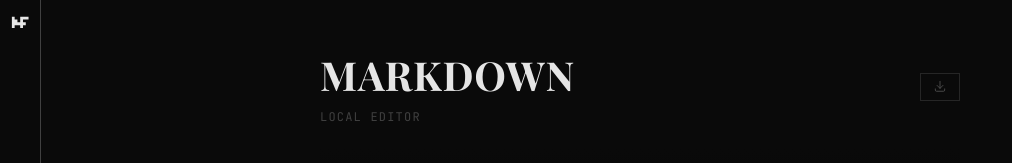
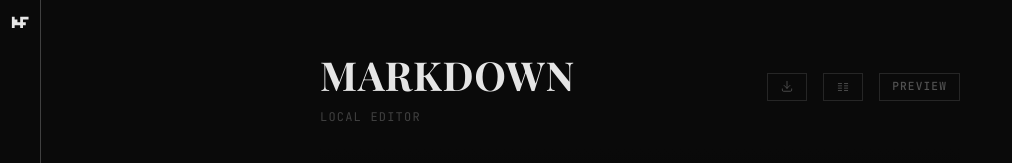
Before and after one commit to nathanialf/React-Portfolio, a Next.js app: page /markdown in a window 1280 px wide. Shown: the top 163 px of the page, without its empty margins (0-1012 px from the left). Built offline with nearby package versions, Linux system fonts and the light colour scheme.

Commit message:
Restore preview and side-by-side functionality to markdown editor

```diff
--- a/src/app/markdown/page.tsx
+++ b/src/app/markdown/page.tsx
@@ -1,11 +1,14 @@
 'use client';
 
-import React, { useEffect, useRef } from 'react';
+import React, { useState, useEffect, useRef } from 'react';
 import { EditorState } from '@codemirror/state';
 import { EditorView, keymap, placeholder } from '@codemirror/view';
 import { defaultKeymap, history, historyKeymap } from '@codemirror/commands';
 import { markdown } from '@codemirror/lang-markdown';
-import { IconDownload } from '@tabler/icons-react';
+import { remark } from 'remark';
+import remarkGfm from 'remark-gfm';
+import html from 'remark-html';
+import { IconDownload, IconColumns, IconColumns1 } from '@tabler/icons-react';
 import VerticalSidebar from '../../ui/VerticalSidebar';
 import styles from '../../styles/Markdown.module.css';
 
@@ -90,8 +93,13 @@ const darkMinimalTheme = EditorView.theme({
 }, { dark: true });
 
 export default function MarkdownPage() {
+  const [preview, setPreview] = useState(false);
+  const [sideBySide, setSideBySide] = useState(false);
+  const [htmlContent, setHtmlContent] = useState('');
+
   const editorContainerRef = useRef<HTMLDivElement>(null);
   const editorViewRef = useRef<EditorView | null>(null);
+  const contentRef = useRef<string>('');
 
   // Prevent iOS Chrome overscroll on non-scrollable areas
   useEffect(() => {
@@ -111,10 +119,12 @@ export default function MarkdownPage() {
 
   // Initialize CodeMirror
   useEffect(() => {
-    if (!editorContainerRef.current || editorViewRef.current) return;
+    if (!editorContainerRef.current || preview) return;
+    if (editorViewRef.current) return;
 
     const saved = localStorage.getItem(STORAGE_KEY);
     const initialContent = saved ?? DEFAULT_CONTENT;
+    contentRef.current = initialContent;
 
     let saveTimeout: NodeJS.Timeout | null = null;
 
@@ -140,12 +150,22 @@ export default function MarkdownPage() {
     const updateListener = EditorView.updateListener.of((update) => {
       if (update.docChanged) {
         const newContent = update.state.doc.toString();
+        contentRef.current = newContent;
         if (saveTimeout) clearTimeout(saveTimeout);
         saveTimeout = setTimeout(() => {
           localStorage.setItem(STORAGE_KEY, newContent);
         }, SAVE_DELAY);
 
         requestAnimationFrame(() => centerCursor(update.view));
+
+        // Update preview if in side-by-side mode
+        if (sideBySide) {
+          remark()
+            .use(remarkGfm)
+            .use(html)
+            .process(newContent)
+            .then((result) => setHtmlContent(result.toString()));
+        }
       }
     });
 
@@ -176,10 +196,10 @@ export default function MarkdownPage() {
       view.destroy();
       editorViewRef.current = null;
     };
-  }, []);
+  }, [preview, sideBySide]);
 
   const handleDownload = () => {
-    const content = editorViewRef.current?.state.doc.toString() ?? '';
+    const content = editorViewRef.current?.state.doc.toString() ?? contentRef.current;
     const blob = new Blob([content], { type: 'text/markdown' });
     const url = URL.createObjectURL(blob);
     const a = document.createElement('a');
@@ -189,6 +209,33 @@ export default function MarkdownPage() {
     a.click();
     document.body.removeChild(a);
     URL.revokeObjectURL(url);
+  };
+
+  const togglePreview = () => {
+    if (!preview) {
+      // Entering preview - parse markdown
+      const content = editorViewRef.current?.state.doc.toString() ?? contentRef.current;
+      remark()
+        .use(remarkGfm)
+        .use(html)
+        .process(content)
+        .then((result) => setHtmlContent(result.toString()));
+    }
+    setPreview(!preview);
+  };
+
+  const toggleSideBySide = () => {
+    if (!sideBySide) {
+      // Entering side-by-side - parse markdown
+      const content = editorViewRef.current?.state.doc.toString() ?? contentRef.current;
+      remark()
+        .use(remarkGfm)
+        .use(html)
+        .process(content)
+        .then((result) => setHtmlContent(result.toString()));
+      setPreview(false);
+    }
+    setSideBySide(!sideBySide);
   };
 
   return (
@@ -211,12 +258,52 @@ export default function MarkdownPage() {
               >
                 <IconDownload size={14} stroke={1.5} />
               </button>
+              <button
+                className={`${styles.controlButton} ${styles.sideBySideButton} ${sideBySide ? styles.active : ''}`}
+                onClick={toggleSideBySide}
+                title={sideBySide ? 'Single Pane' : 'Side by Side'}
+              >
+                {sideBySide ? <IconColumns1 size={14} stroke={1.5} /> : <IconColumns size={14} stroke={1.5} />}
+              </button>
+              {!sideBySide && (
+                <button
+                  className={`${styles.controlButton} ${preview ? styles.active : ''}`}
+                  onClick={togglePreview}
+                >
+                  {preview ? 'Edit' : 'Preview'}
+                </button>
+              )}
             </div>
           </header>
-          <div className={styles.editorContainer}>
-            <div className={styles.editorWrapper}>
-              <div ref={editorContainerRef} className={styles.codemirror} />
-            </div>
+          <div className={`${styles.editorContainer} ${sideBySide ? styles.splitContainer : ''}`}>
+            {sideBySide ? (
+              <>
+                <div className={styles.editorPane}>
+                  <div className={styles.editorWrapper}>
+                    <div ref={editorContainerRef} className={styles.codemirror} />
+                  </div>
+                </div>
+                <div className={styles.previewPane}>
+                  <div className={styles.preview}>
+                    <div
+                      className={styles.markdown}
+                      dangerouslySetInnerHTML={{ __html: htmlContent }}
+                    />
+                  </div>
+                </div>
+              </>
+            ) : preview ? (
+              <div className={styles.preview}>
+                <div
+                  className={styles.markdown}
+                  dangerouslySetInnerHTML={{ __html: htmlContent }}
+                />
+              </div>
+            ) : (
+              <div className={styles.editorWrapper}>
+                <div ref={editorContainerRef} className={styles.codemirror} />
+              </div>
+            )}
           </div>
         </div>
       </div>
```
